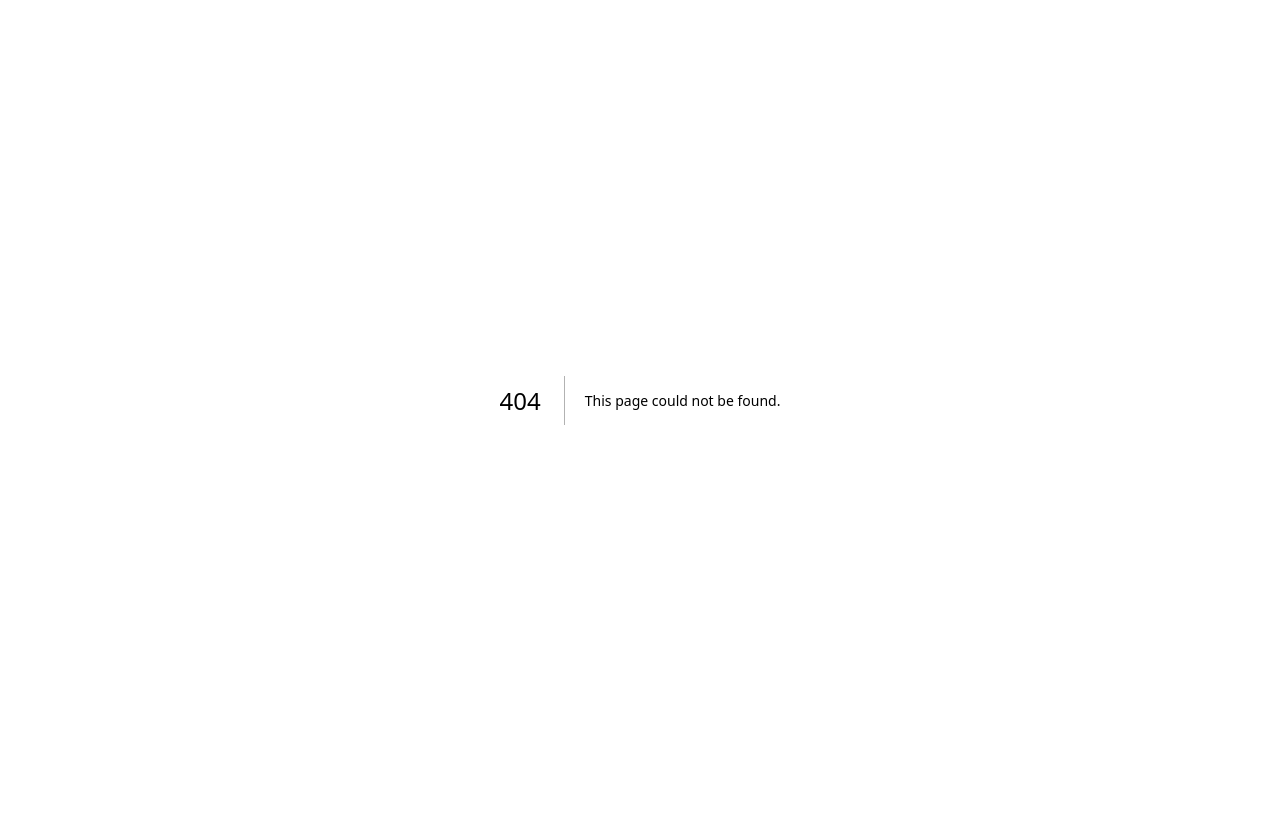
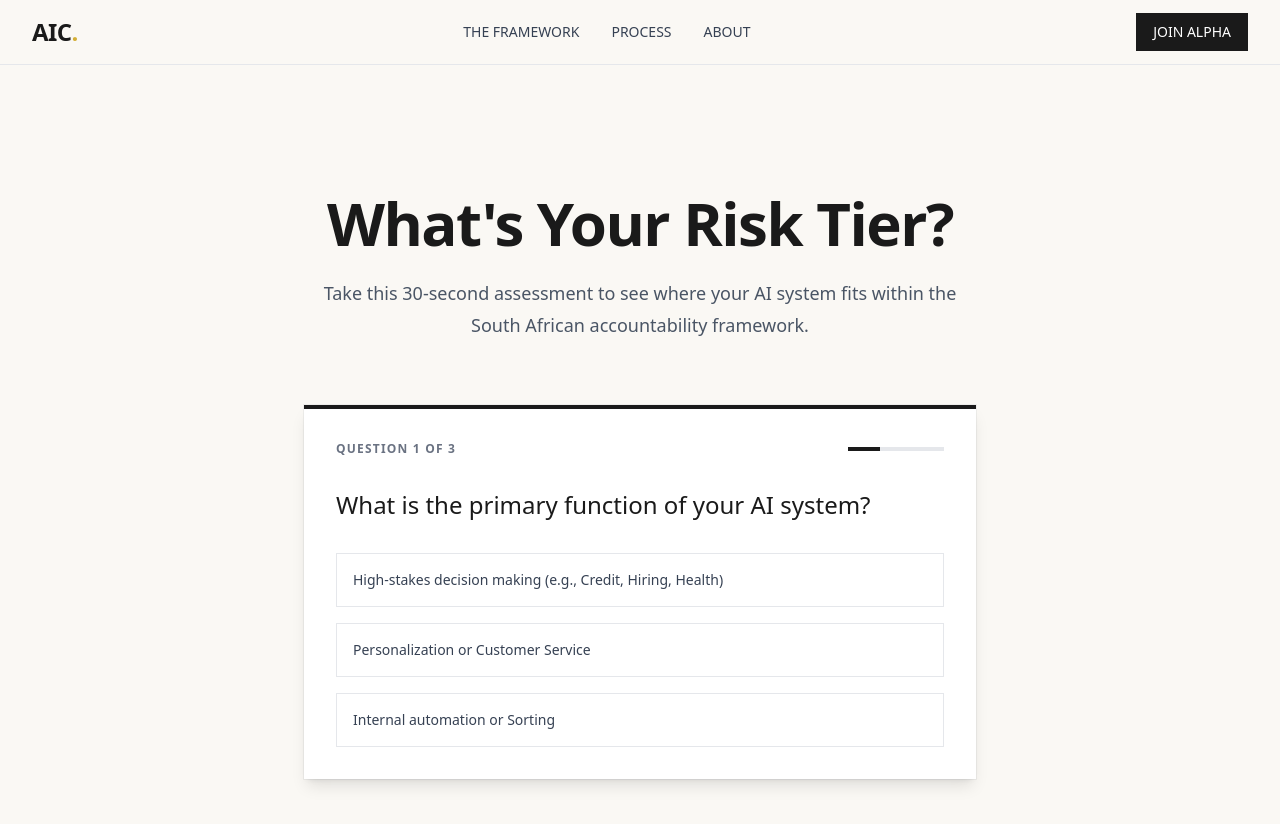
Before and after one commit to z-wilken/aic-platform, a Next.js app in the folder apps/web/: page /assessment in a window 1280 px wide. Before the commit this address had no page. Shown: the top 824 px of the page. Before the commit the page ends 800 px from the top, so only its background shows below. Built offline with nearby package versions, Linux system fonts and the light colour scheme.

Commit message:
feat: add interactive self-assessment quiz

```diff
--- /dev/null
+++ b/apps/web/app/assessment/page.tsx
@@ -0,0 +1,23 @@
+import Navbar from '../components/Navbar';
+import AssessmentQuiz from '../components/AssessmentQuiz';
+
+export default function AssessmentPage() {
+  return (
+    <main className="min-h-screen bg-aic-bg">
+      <Navbar />
+      <div className="py-24 sm:py-32">
+        <div className="mx-auto max-w-7xl px-6 lg:px-8">
+          <div className="mx-auto max-w-2xl text-center mb-16">
+            <h1 className="font-serif text-4xl font-bold tracking-tight text-aic-black sm:text-6xl">
+              What's Your Risk Tier?
+            </h1>
+            <p className="mt-6 text-lg leading-8 text-gray-600 font-serif">
+              Take this 30-second assessment to see where your AI system fits within the South African accountability framework.
+            </p>
+          </div>
+          <AssessmentQuiz />
+        </div>
+      </div>
+    </main>
+  );
+}
--- /dev/null
+++ b/apps/web/app/components/AssessmentQuiz.tsx
@@ -0,0 +1,138 @@
+'use client';
+
+import { useState } from 'react';
+
+type Question = {
+  id: number;
+  text: string;
+  options: { label: string; score: number }[];
+};
+
+const questions: Question[] = [
+  {
+    id: 1,
+    text: "What is the primary function of your AI system?",
+    options: [
+      { label: "High-stakes decision making (e.g., Credit, Hiring, Health)", score: 3 },
+      { label: "Personalization or Customer Service", score: 2 },
+      { label: "Internal automation or Sorting", score: 1 },
+    ],
+  },
+  {
+    id: 2,
+    text: "Does the system process special personal information (children, health, political views)?",
+    options: [
+      { label: "Yes, heavily.", score: 3 },
+      { label: "Yes, but incidental.", score: 2 },
+      { label: "No.", score: 1 },
+    ],
+  },
+  {
+    id: 3,
+    text: "Is there a human in the loop for every final decision?",
+    options: [
+      { label: "No, it is fully automated.", score: 3 },
+      { label: "Yes, mostly, but some are automated.", score: 2 },
+      { label: "Yes, strict human review required.", score: 1 },
+    ],
+  },
+];
+
+export default function AssessmentQuiz() {
+  const [currentStep, setCurrentStep] = useState(0);
+  const [score, setScore] = useState(0);
+  const [showResult, setShowResult] = useState(false);
+  const [email, setEmail] = useState('');
+
+  const handleAnswer = (points: number) => {
+    const newScore = score + points;
+    setScore(newScore);
+
+    if (currentStep < questions.length - 1) {
+      setCurrentStep(currentStep + 1);
+    } else {
+      setShowResult(true);
+    }
+  };
+
+  const getTier = () => {
+    if (score >= 8) return { name: 'Tier 1', color: 'text-aic-red', title: 'Critical Risk' };
+    if (score >= 5) return { name: 'Tier 2', color: 'text-aic-orange', title: 'Elevated Risk' };
+    return { name: 'Tier 3', color: 'text-aic-green', title: 'Standard Risk' };
+  };
+
+  const result = getTier();
+
+  return (
+    <div className="bg-white p-8 shadow-lg ring-1 ring-gray-900/5 max-w-2xl mx-auto mt-12 border-t-4 border-aic-black">
+      {!showResult ? (
+        <div>
+          <div className="mb-8 flex items-center justify-between">
+            <span className="text-xs font-mono font-bold text-gray-500 uppercase tracking-widest">
+              Question {currentStep + 1} of {questions.length}
+            </span>
+            <div className="h-1 w-24 bg-gray-200">
+               <div
+                 className="h-1 bg-aic-black transition-all duration-300"
+                 style={{ width: `${((currentStep + 1) / questions.length) * 100}%` }}
+               />
+            </div>
+          </div>
+
+          <h3 className="font-serif text-2xl font-medium text-aic-black mb-8">
+            {questions[currentStep].text}
+          </h3>
+
+          <div className="space-y-4">
+            {questions[currentStep].options.map((option, idx) => (
+              <button
+                key={idx}
+                onClick={() => handleAnswer(option.score)}
+                className="w-full text-left p-4 border border-gray-200 hover:border-aic-gold hover:bg-aic-bg transition-colors font-mono text-sm text-gray-700"
+              >
+                {option.label}
+              </button>
+            ))}
+          </div>
+        </div>
+      ) : (
+        <div className="text-center">
+            <h3 className="font-mono text-sm font-bold text-gray-500 uppercase tracking-widest mb-4">
+                Assessment Complete
+            </h3>
+            <h2 className={`font-serif text-5xl font-bold mb-4 ${result.color}`}>
+                {result.name}
+            </h2>
+            <p className="font-serif text-2xl text-aic-black mb-6">
+                {result.title}
+            </p>
+            <p className="text-gray-600 mb-8 max-w-md mx-auto">
+                Based on your answers, your system likely falls under {result.name} of the POPIA Section 71 accountability framework.
+            </p>
+
+            <div className="bg-aic-bg p-6 mb-8 text-left">
+                <label className="block text-xs font-bold text-gray-900 uppercase font-mono mb-2">
+                    Get your full compliance report
+                </label>
+                <div className="flex gap-2">
+                    <input
+                        type="email"
+                        placeholder="work@email.com"
+                        className="flex-1 border-0 py-2 text-gray-900 shadow-sm ring-1 ring-inset ring-gray-300 placeholder:text-gray-400 focus:ring-2 focus:ring-inset focus:ring-aic-black sm:text-sm sm:leading-6"
+                        value={email}
+                        onChange={(e) => setEmail(e.target.value)}
+                    />
+                    <button className="bg-aic-black text-white px-4 py-2 font-mono text-sm font-medium hover:bg-gray-800">
+                        SEND REPORT
+                    </button>
+                </div>
+            </div>
+
+            <a href="/alpha" className="text-sm font-semibold leading-6 text-gray-900 font-mono underline hover:text-aic-gold">
+                Apply for Alpha Certification &rarr;
+            </a>
+        </div>
+      )}
+    </div>
+  );
+}
```
